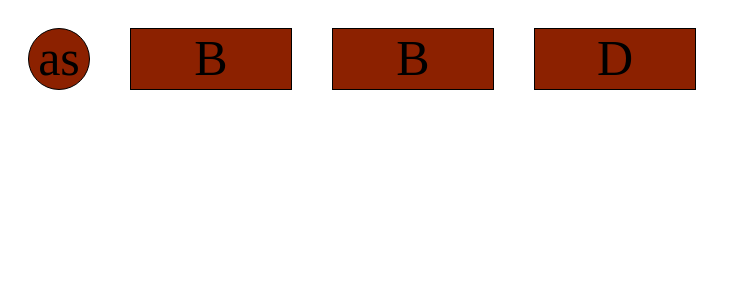
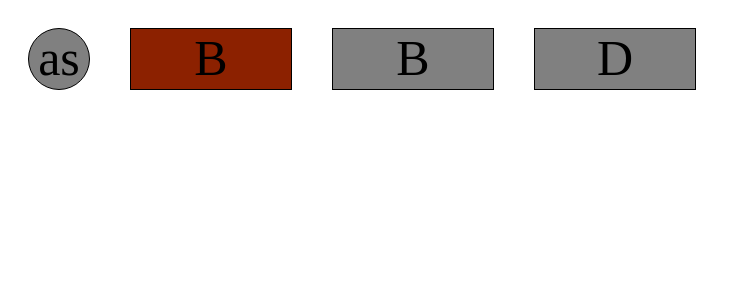
Before and after one commit to Noldor5150/fullstackbasics1, a PHP site: page / in a window 1280 px wide. Shown: the top 300 px of the page, without its empty margins (0-731 px from the left). Run offline with PHP 8.4, Linux system fonts and the light colour scheme.

Commit message:
darom 5tadeinio uzduoty nuo pradziu po truputi su funkcija 3dalis be refernce sudetingesne fja

```diff
--- a/css/main.css
+++ b/css/main.css
@@ -19,6 +19,9 @@
 .red {
     background-color:#8C2100;
 }
+.pilka {
+    background-color: grey;
+}
 .apskritimas {
     border-radius: 50%;
     width: 60px;
--- a/index.php
+++ b/index.php
@@ -22,14 +22,14 @@ $termometras = [
     ],
 ];
 
-function pzdamat($x1) {
+function pzdamat($x1 ,$l) {
     foreach ($x1 as $key => $parametras) {
-
-        $x1[$key]['color'] = 'red';
+        $x1[$key]['color'] = 'pilka';
     }
+    $x1[$l]['color'] = 'red';
     return $x1;
 }
-$termometras = pzdamat($termometras);
+$termometras = pzdamat($termometras, 1);
 ?>
 <!DOCTYPE html>
 <html lang="en">
```
